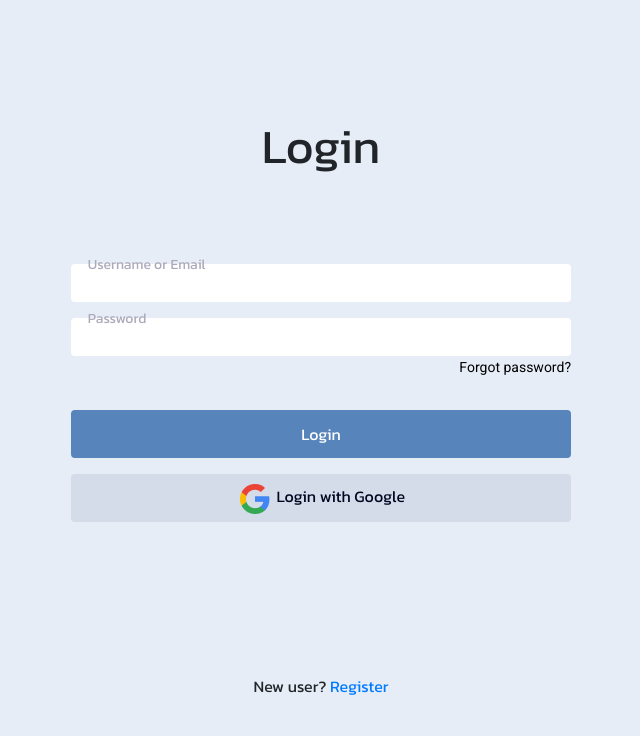
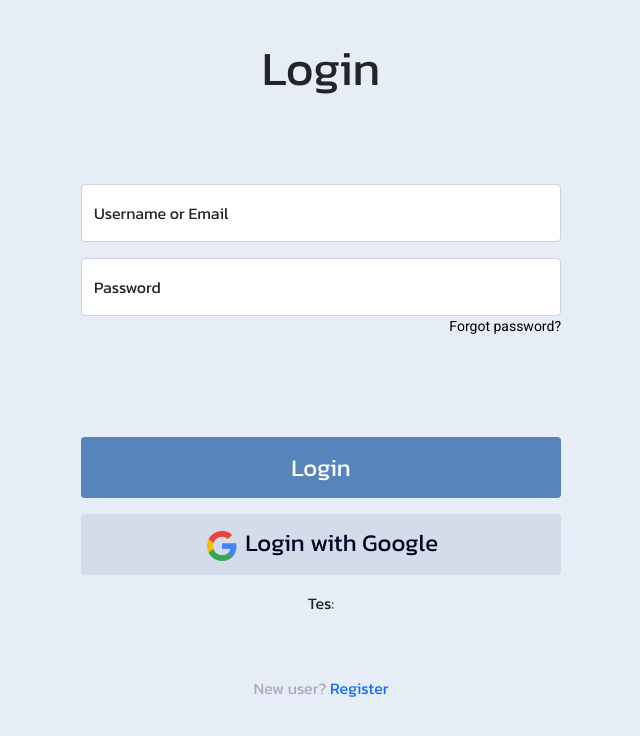
Before and after one commit to ahikmah/online-class-react, a React app: page / in a window 1280 px wide. Shown: the whole page, without its empty margins (319-959 px from the left). Built offline with nearby package versions, Linux system fonts and the light colour scheme.

Commit message:
login & register done

```diff
--- a/package.json
+++ b/package.json
@@ -7,9 +7,12 @@
     "@testing-library/react": "^11.2.5",
     "@testing-library/user-event": "^12.8.3",
     "boostrap": "^2.0.0",
+    "bootstrap": "^5.0.0-beta2",
+    "radium": "^0.26.1",
     "react": "^17.0.1",
     "react-bootstrap": "^1.5.2",
     "react-dom": "^17.0.1",
+    "react-router-dom": "^5.2.0",
     "react-scripts": "4.0.3",
     "web-vitals": "^1.1.1"
   },
--- a/src/assets/css/Login.css
+++ /dev/null
@@ -1,92 +0,0 @@
-@import url("https://fonts.googleapis.com/css2?family=Kanit&display=swap");
-@import url("https://fonts.googleapis.com/css2?family=Roboto&display=swap");
-
-
-body {
-    font-family: 'Kanit', sans-serif;
-    background-color: #e6edf6;
-}
-
-.container {
-    display: flex;
-    height: 100vh;
-    /* min-height: 600px; */
-    justify-content: center;
-    align-items: center;
-}
-
-h1.title {
-    font-size: 3rem;
-    position: relative;
-    top: -5rem;
-}
-
-form {
-    width: fit-content;
-    min-width: 250px;
-}
-
-.form-group {
-    position: relative;
-    margin-bottom: 1rem;
-}
-
-.form-group>label {
-    font-size: 14px;
-    font-weight: 400;
-    color: #ADA9BB;
-    padding: 0 0.2em;
-    position: absolute;
-    top: -0.7em;
-    left: 1em;
-}
-
-.form-group>input {
-    border: none;
-    box-shadow: none !important;
-    font-family: 'Roboto', sans-serif;
-}
-
-a:link {
-    text-decoration: none;
-}
-
-.forgot-password {
-    font-size: 0.875rem;
-    font-family: 'Roboto', sans-serif;
-    margin: -15px 0 2rem;
-    color: #000000;
-}
-
-input,
-.btn {
-    margin-bottom: 1rem;
-    width: 100%;
-    min-width: 250px;
-    height: 3rem;
-    border: none;
-}
-
-.btn-login {
-    background-color: #5784BA;
-    color: white;
-}
-
-.btn-google {
-    background-color: rgb(0, 13, 79, 0.08);
-    color: #010620;
-}
-
-.btn-login:hover {
-    background-color: #5784ba6b;
-}
-
-.btn-google:hover {
-    background-color: #01062060;
-}
-
-p.register {
-    position: relative;
-    bottom: -7.5rem;
-    padding-bottom: 0.5rem;
-}
--- /dev/null
+++ b/src/assets/css/LoginRegister.css
@@ -0,0 +1,105 @@
+body {
+    font-family: 'Kanit', sans-serif;
+}
+
+.container{
+    width: fit-content;
+    height: 99vh;
+    align-items: center;
+    justify-content: center;
+}
+
+h1.title {
+    position: relative;
+    font-size: 3rem;
+    top:5%
+}
+
+.form.login{
+    position: relative;
+    top:15%;
+}
+
+input {
+    font-family: 'Roboto', sans-serif;
+    margin-bottom: 1rem;
+    width: 30rem;
+    height: 3.8rem;
+}
+
+a:link {
+    text-decoration: none;
+}
+
+.forgot-password {
+    font-size: 0.875rem;
+    font-family: 'Roboto', sans-serif;
+    color: #000000;
+    margin-top: -1rem;
+    margin-bottom: 6.25rem;
+}
+
+small.match.password{
+    font-family: 'Roboto', sans-serif;
+    font-size: 0.5rem;
+    color: #0EAA00;
+    margin-top: -1rem;
+    margin-bottom: 4.25rem;
+
+}
+small.notmatch.password{
+    font-family: 'Roboto', sans-serif;
+    font-size: 0.5rem;
+    color: red;
+    margin-top: -1rem;
+    margin-bottom: 4.25rem;
+
+}
+
+.btn {
+    width: 30rem;
+    margin-bottom: 1rem;
+    height: 3.8rem;
+    border: none;
+    font-size: 1.5rem;
+}
+
+.btn-primer {
+    background-color: #5784BA;
+    color: white;
+}
+
+.btn-google{
+    background-color: rgb(0, 13, 79, 0.08);
+    color: #010620;
+}
+
+.btn-primer:hover {
+    background-color: #5784ba6b;
+}
+
+.btn-google:hover {
+    background-color: #01062060;
+}
+
+.txtregister, .txtlogin {
+    position: relative;
+    top: calc(20% + 5px);
+    color: #ADA9BB
+}
+@media (max-width: 1025px) {
+h1.title {
+    font-size: 2.5rem;
+}
+input {
+    width: 30rem;
+    height: 3.5rem !important;
+}
+.btn {
+    width: 30rem;
+    margin-bottom: 1rem;
+    height: 3.5rem;
+    border: none;
+    font-size: 1rem;
+}
+}
--- /dev/null
+++ b/src/component/FormFloating.js
@@ -0,0 +1,14 @@
+import React from 'react'
+import 'bootstrap/dist/css/bootstrap.min.css';
+function FormFloating(props) {
+    return (
+        <div>
+            <div className="form-floating">
+                <input type={props.type} id={props.id} className="form-control" placeholder={props.ph} onChange={props.changed}/>
+                <label htmlFor={props.id}>{props.label}</label>
+            </div>
+        </div>
+    )
+}
+
+export default FormFloating
--- a/src/index.css
+++ b/src/index.css
@@ -1,3 +1,7 @@
+@import url("https://fonts.googleapis.com/css2?family=Kanit&display=swap");
+@import url("https://fonts.googleapis.com/css2?family=Roboto&display=swap");
+@import url('https://fonts.googleapis.com/css2?family=Montserrat&display=swap');
+
 body {
   margin: 0;
   font-family: -apple-system, BlinkMacSystemFont, 'Segoe UI', 'Roboto', 'Oxygen',
@@ -5,6 +9,7 @@ body {
     sans-serif;
   -webkit-font-smoothing: antialiased;
   -moz-osx-font-smoothing: grayscale;
+  background-color: #e6edf6 !important;
 }
 
 code {
--- a/src/index.js
+++ b/src/index.js
@@ -1,17 +1,12 @@
-import 'bootstrap/dist/css/bootstrap.min.css';
 import React from 'react';
 import ReactDOM from 'react-dom';
 import './index.css';
-// import App from './pages/App.js';
-import Login from './pages/Login.js'
-import ResetPassword from './pages/ResetPassword.js'
+import App from './pages/App.js';
 import reportWebVitals from './reportWebVitals';
 
 ReactDOM.render(
   <React.StrictMode>
-    {/* <App /> */}
-    <Login />
-    {/* <ResetPassword /> */}
+    <App />
   </React.StrictMode>,
   document.getElementById('root')
 );
--- a/src/pages/App.js
+++ b/src/pages/App.js
@@ -1,12 +1,23 @@
-import '../App.css';
+// import '../App.css';
+import {BrowserRouter, Route} from 'react-router-dom'
+import React, { Component } from 'react'
+import Login from '../pages/Login'
+import Register from '../pages/Register'
+import ResetPassword from '../pages/ResetPassword'
 
-function App() {
-  return (
-    <div className="App">
-      <h1>Hello World 🌍</h1>
-      <p>Is this really working?</p>
-    </div>
-  );
+export class App extends Component {
+  render() {
+    return (
+      <BrowserRouter>
+      <div>
+          <Route path='/' exact component={Login} />
+          <Route path='/register' exact component={Register} />
+          <Route path='/reset-password' exact component={ResetPassword} />
+      </div>
+
+      </BrowserRouter>
+    )
+  }
 }
 
-export default App;
+export default App
--- a/src/pages/Login.js
+++ b/src/pages/Login.js
@@ -1,39 +1,40 @@
-import React from 'react'
-import '../assets/css/Login.css'
+import React, { useState } from 'react'
 import googleIcon from '../assets/images/icon-google.png'
+import {Link} from 'react-router-dom'
+import 'bootstrap/dist/css/bootstrap.min.css';
+import '../assets/css/LoginRegister.css'
+import FormFloating from '../component/FormFloating'
 
 function Login() {
+
+    const [username, setUsername] = useState("")
+
+    const loginHandler = (e)=>{
+        setUsername(e.target.value)
+    }
+
+
     return (
         <div>
-            <div className="container">
-                <form className="text-center" action="pages/all-schedule.html">
+            <main className="container text-center">
+                <h1 className="title">Login</h1>
+                <form className="form login" action="#">
 
-                    <h1 className="title">Login</h1>
-                    <div className="form-group">
-                        <label for="username">Username or Email</label>
-                        <input type="text" name="username" className="form-control"/>
+                    <FormFloating type= "text" id= "username" ph= "email@example.com" label= "Username or Email" changed={loginHandler}/>
+                    <FormFloating type= "password" id= "password" ph= "Password" label = "Password"/>
+
+                    <Link to='/reset-password' className="d-flex justify-content-end forgot-password">Forgot password?</Link>
+
+                    <div className="button-group d-flex flex-column">
+                        <button type="submit" className="btn btn-primer" onClick={loginHandler}>Login</button>
+                        <button type="submit" className="btn btn-google">
+                            <img src={googleIcon} alt="google-icon"/> Login with Google</button>
                     </div>
+                <p>Tes: {username}</p>
+                </form>
+                <p className="txtlogin">New user? <Link to="/register"> Register</Link></p>
 
-                    <div className="form-group">
-                        <label for="password">Password</label>
-                        <input type="text" name="password" className="form-control"/>
-                    </div>
-
-                    <a href="pages/reset-password.html" className="d-flex justify-content-end forgot-password">Forgot
-                        password?</a>
-
-                    <div className="form-group">
-                        <button type="submit" className="btn btn-login">Login</button>
-                        <button type="submit" className="btn btn-google">
-                            <img src={googleIcon}/> Login with Google</button>
-                    </div>
-
-                    <div className="form-group">
-                        <p className="register">New user? <a href="#">Register</a></p>
-                    </div>
-
-                </form>
-            </div>
+            </main>
         </div>
     )
 }
--- /dev/null
+++ b/src/pages/Register.js
@@ -0,0 +1,64 @@
+import React, { useState } from 'react'
+import googleIcon from '../assets/images/icon-google.png'
+import matchIcon from '../assets/images/match-icon.png'
+import {Link} from 'react-router-dom'
+import 'bootstrap/dist/css/bootstrap.min.css';
+import '../assets/css/LoginRegister.css'
+import FormFloating from '../component/FormFloating'
+
+function Register() {
+    const [username, setUsername] = useState("")
+    const [email, setEmail] = useState("")
+    const [password, setPassword] = useState("")
+    const [repassword, setRePassword] = useState("")
+
+    const usernameHandler= (e) => {
+        setUsername(e.target.value)
+    }
+
+    const emailHandler= (e) => {
+        setEmail(e.target.value)
+    }
+    const passwordHandler= (e) => {
+        setPassword(e.target.value)
+    }
+    const rePasswordHandler= (e) => {
+        setRePassword(e.target.value)
+    }
+
+    let match;
+
+    if(password === repassword && (password) && repassword){
+        match = true
+    } else if (password !== repassword && (password) && repassword){
+        match = false
+    }
+
+    return (
+        <div>
+            <main className="container text-center">
+                <h1 className="title">Register</h1>
+                <form className="form login" action="#">
+
+                    <FormFloating type= "text" id= "username" ph= "username" label= "Username" changed={usernameHandler}/>
+                    <FormFloating type= "email" id= "email" ph= "name@example.com" label= "Email" changed={emailHandler}/>
+                    <FormFloating type= "password" id= "password" ph= "Password" label = "Password"  changed={passwordHandler}/>
+                    <FormFloating type= "password" id= "password" ph= "Re-type Password" label = "Confirm Password" changed={rePasswordHandler}/>
+
+                    {match ? <small className="match password d-flex justify-content-start">Password match <img src= {matchIcon}/></small> : match === undefined ? <small className="notmatch password d-flex justify-content-start"></small> : <small className="notmatch password d-flex justify-content-start">Password not match</small>}
+
+                    <div className="button-group d-flex flex-column">
+                        <button type="submit" className="btn btn-primer" onClick={usernameHandler}>Register</button>
+                        <button type="submit" className="btn btn-google">
+                            <img src={googleIcon} alt="google-icon"/> Register with Google</button>
+                    </div>
+                {/* <p>Tes: {username}</p> */}
+                </form>
+                <p className="txtregister">Already have account? <Link to="/">Login</Link></p>
+
+            </main>
+        </div>
+    )
+}
+
+export default Register
```
Also changed, not shown: src/assets/images/match-icon.png (added), 1 other file.
